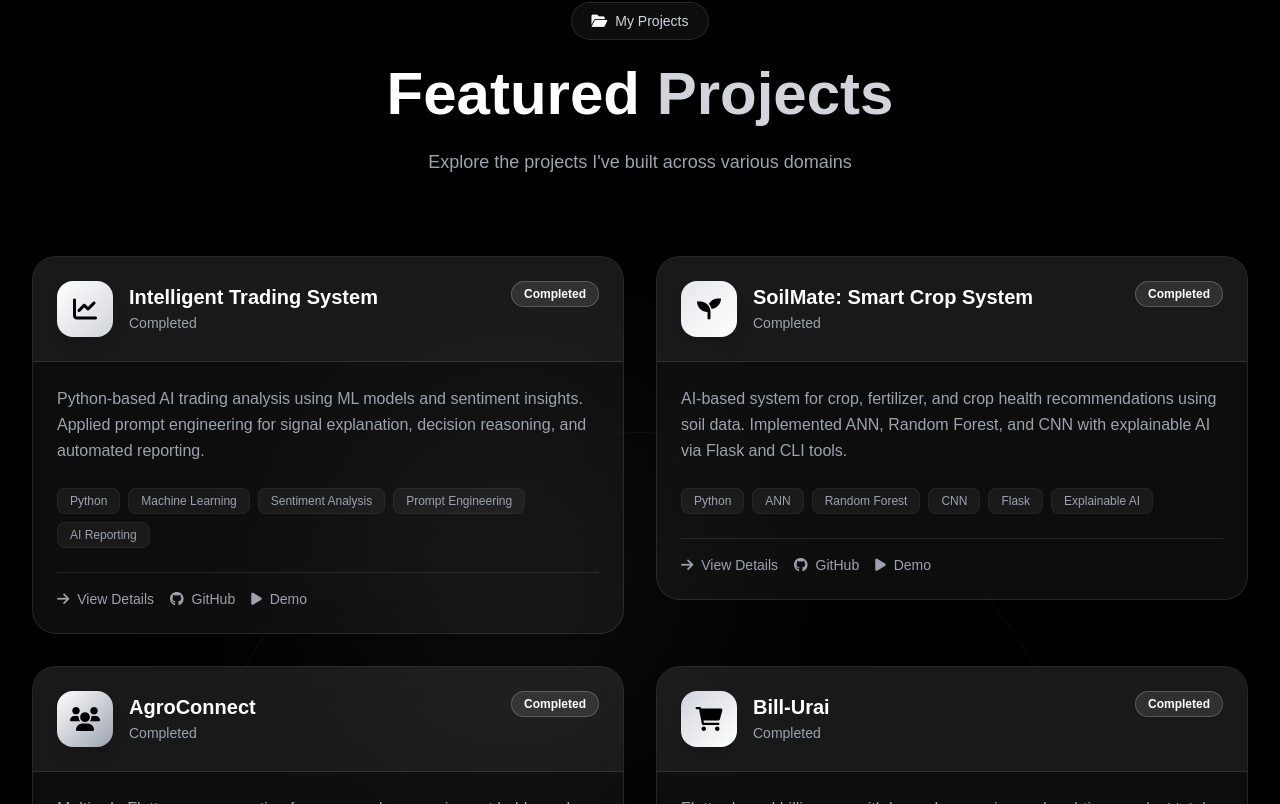
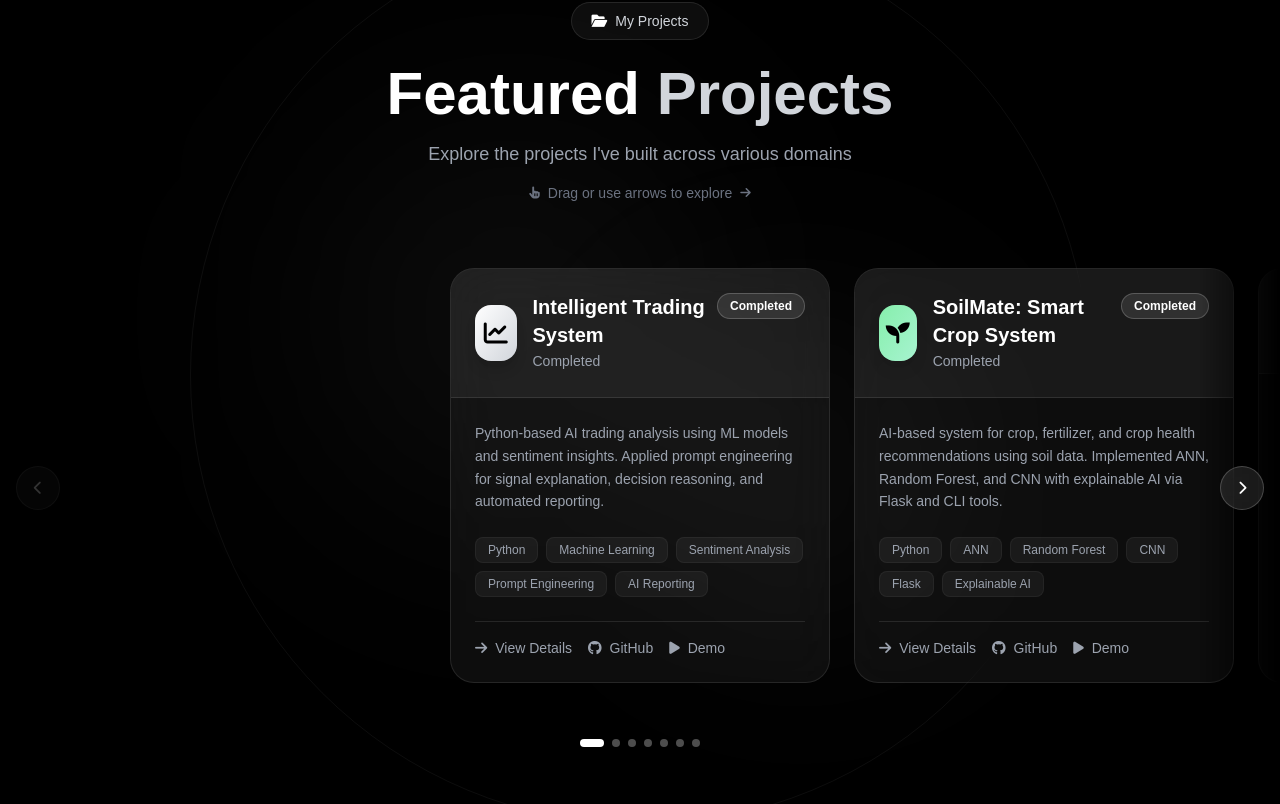
Before and after one commit to ChandraMohan1012/Portfolio, a Next.js app: page / in a window 1280 px wide. Shown: the part 3396-4200 px from the top of the page. Built offline with nearby package versions, Linux system fonts and the light colour scheme.

Commit message:
feat: replace grid layout with horizontal scroll carousel in Projects section

```diff
--- a/src/components/Projects.tsx
+++ b/src/components/Projects.tsx
@@ -1,33 +1,28 @@
 'use client'
 
-import { useEffect, useRef, useState } from 'react'
+import { useEffect, useRef, useState, useCallback } from 'react'
 import { useRouter } from 'next/navigation'
 
 const Projects = () => {
   const [isVisible, setIsVisible] = useState(false)
   const [hoveredProject, setHoveredProject] = useState<number | null>(null)
-  const ref = useRef(null)
+  const [activeIndex, setActiveIndex] = useState(0)
+  const [isDragging, setIsDragging] = useState(false)
+  const [dragStart, setDragStart] = useState(0)
+  const [scrollStart, setScrollStart] = useState(0)
+  const sectionRef = useRef<HTMLDivElement>(null)
+  const scrollRef = useRef<HTMLDivElement>(null)
   const router = useRouter()
 
   useEffect(() => {
     const observer = new IntersectionObserver(
       ([entry]) => {
-        if (entry.isIntersecting) {
-          setIsVisible(true)
-        }
+        if (entry.isIntersecting) setIsVisible(true)
       },
       { threshold: 0.1, rootMargin: '0px 0px -50px 0px' }
     )
-
-    if (ref.current) {
-      observer.observe(ref.current)
-    }
-
-    return () => {
-      if (ref.current) {
-        observer.unobserve(ref.current)
-      }
-    }
+    if (sectionRef.current) observer.observe(sectionRef.current)
+    return () => { if (sectionRef.current) observer.unobserve(sectionRef.current) }
   }, [])
 
   const projects = [
@@ -37,6 +32,7 @@ const Projects = () => {
       icon: 'fas fa-chart-line',
       status: 'Completed',
       gradient: 'from-white to-gray-300',
+      glowColor: 'rgba(255,255,255,0.15)',
       description: 'Python-based AI trading analysis using ML models and sentiment insights. Applied prompt engineering for signal explanation, decision reasoning, and automated reporting.',
       technologies: ['Python', 'Machine Learning', 'Sentiment Analysis', 'Prompt Engineering', 'AI Reporting'],
       github: 'https://github.com/ChandraMohan1012/Intelligent-Trading-System',
@@ -47,7 +43,8 @@ const Projects = () => {
       slug: 'soilmate',
       icon: 'fas fa-seedling',
       status: 'Completed',
-      gradient: 'from-gray-200 to-white',
+      gradient: 'from-green-300 to-emerald-200',
+      glowColor: 'rgba(110,231,183,0.18)',
       description: 'AI-based system for crop, fertilizer, and crop health recommendations using soil data. Implemented ANN, Random Forest, and CNN with explainable AI via Flask and CLI tools.',
       technologies: ['Python', 'ANN', 'Random Forest', 'CNN', 'Flask', 'Explainable AI'],
       github: 'https://github.com/ChandraMohan1012/SoilMate.git',
@@ -58,7 +55,8 @@ const Projects = () => {
       slug: 'agroconnect',
       icon: 'fas fa-users',
       status: 'Completed',
-      gradient: 'from-white to-gray-400',
+      gradient: 'from-yellow-300 to-lime-200',
+      glowColor: 'rgba(253,224,71,0.15)',
       description: 'Multi-role Flutter app connecting farmers, workers, equipment holders, shop owners, and buyers. Role-based dashboards with weather updates, rentals, crop sales, hiring, and offline support.',
       technologies: ['Flutter', 'Dart', 'Hive', 'Weather API', 'Role-based Auth', 'Offline Storage'],
       github: 'https://github.com/ChandraMohan1012/Agro_connect',
@@ -69,7 +67,8 @@ const Projects = () => {
       slug: 'bill-urai',
       icon: 'fas fa-shopping-cart',
       status: 'Completed',
-      gradient: 'from-gray-300 to-white',
+      gradient: 'from-purple-300 to-pink-200',
+      glowColor: 'rgba(216,180,254,0.18)',
       description: 'Flutter-based billing app with barcode scanning and real-time product total calculation. Hive-powered offline storage for billing data and app state persistence.',
       technologies: ['Flutter', 'Dart', 'Hive', 'Barcode Scanner', 'Offline Storage'],
       github: 'https://github.com/ChandraMohan1012/Bill-Urai',
@@ -81,6 +80,7 @@ const Projects = () => {
       icon: 'fas fa-utensils',
       status: 'Completed',
       gradient: 'from-orange-300 to-red-200',
+      glowColor: 'rgba(251,146,60,0.18)',
       description: 'Flutter-based food ordering & social dining app with Lottie animations, Supabase backend integration, and image upload. Designed for a premium restaurant experience with real-time order management.',
       technologies: ['Flutter', 'Dart', 'Supabase', 'Lottie', 'image_picker', 'Font Awesome'],
       github: 'https://github.com/ChandraMohan1012/Virundhu',
@@ -92,6 +92,7 @@ const Projects = () => {
       icon: 'fas fa-globe',
       status: 'Live',
       gradient: 'from-blue-300 to-cyan-200',
+      glowColor: 'rgba(147,197,253,0.18)',
       description: 'Professional business exports portfolio website built with pure HTML/CSS. Showcases product listings, IEC/GST details, WhatsApp inquiry integration, and multi-page navigation. Deployed live on Vercel.',
       technologies: ['HTML', 'CSS', 'JavaScript', 'Vercel', 'WhatsApp API'],
       github: 'https://github.com/ChandraMohan1012/exports-portfolio',
@@ -103,6 +104,7 @@ const Projects = () => {
       icon: 'fas fa-chart-bar',
       status: 'Completed',
       gradient: 'from-indigo-300 to-blue-200',
+      glowColor: 'rgba(165,180,252,0.18)',
       description: 'Flutter app for tracking Consumer Price Index (CPI) data with Supabase backend. Features data sharing, native splash screen, provider-based state management, and offline path storage.',
       technologies: ['Flutter', 'Dart', 'Supabase', 'Provider', 'share_plus', 'intl'],
       github: 'https://github.com/ChandraMohan1012/CPI',
@@ -110,80 +112,175 @@ const Projects = () => {
     }
   ]
 
+  // ── Scroll helpers ──────────────────────────────────────────────────────────
+  const CARD_WIDTH = 380
+  const GAP = 24
+
+  const scrollTo = useCallback((index: number) => {
+    if (!scrollRef.current) return
+    const clamped = Math.max(0, Math.min(index, projects.length - 1))
+    setActiveIndex(clamped)
+    scrollRef.current.scrollTo({
+      left: clamped * (CARD_WIDTH + GAP),
+      behavior: 'smooth'
+    })
+  }, [projects.length])
+
+  // Sync dot indicator when user manually scrolls
+  useEffect(() => {
+    const el = scrollRef.current
+    if (!el) return
+    const onScroll = () => {
+      const idx = Math.round(el.scrollLeft / (CARD_WIDTH + GAP))
+      setActiveIndex(Math.max(0, Math.min(idx, projects.length - 1)))
+    }
+    el.addEventListener('scroll', onScroll, { passive: true })
+    return () => el.removeEventListener('scroll', onScroll)
+  }, [projects.length])
+
+  // ── Drag to scroll ──────────────────────────────────────────────────────────
+  const onMouseDown = (e: React.MouseEvent) => {
+    setIsDragging(true)
+    setDragStart(e.clientX)
+    setScrollStart(scrollRef.current?.scrollLeft ?? 0)
+  }
+  const onMouseMove = (e: React.MouseEvent) => {
+    if (!isDragging || !scrollRef.current) return
+    scrollRef.current.scrollLeft = scrollStart - (e.clientX - dragStart)
+  }
+  const onMouseUp = () => setIsDragging(false)
+
   return (
     <section
       id="projects"
       className="py-32 relative overflow-hidden"
-      ref={ref}
+      ref={sectionRef}
     >
-      {/* Minimalist background */}
+      {/* Background blobs */}
       <div className="absolute inset-0 overflow-hidden pointer-events-none">
-        <div className="absolute top-1/4 left-1/4 w-96 h-96 bg-white/5 rounded-full blur-[120px]"></div>
-        <div className="absolute bottom-1/4 right-1/4 w-80 h-80 bg-gray-300/5 rounded-full blur-[100px]"></div>
-        <div className="absolute top-1/2 left-1/2 -translate-x-1/2 -translate-y-1/2 w-[900px] h-[900px] border border-white/5 rounded-full"></div>
+        <div className="absolute top-1/4 left-1/4 w-96 h-96 bg-white/5 rounded-full blur-[120px]" />
+        <div className="absolute bottom-1/4 right-1/4 w-80 h-80 bg-gray-300/5 rounded-full blur-[100px]" />
+        <div className="absolute top-1/2 left-1/2 -translate-x-1/2 -translate-y-1/2 w-[900px] h-[900px] border border-white/5 rounded-full" />
       </div>
 
-      <div className="max-w-7xl mx-auto px-4 sm:px-6 lg:px-8 relative z-10">
-        {/* Section Header */}
-        <div className={`text-center mb-20 transition-all duration-700 ${
+      <div className="relative z-10">
+        {/* ── Section Header ───────────────────────────────────────────────── */}
+        <div className={`text-center mb-16 px-4 transition-all duration-700 ${
           isVisible ? 'opacity-100 translate-y-0' : 'opacity-0 translate-y-8'
         }`}>
           <span className="inline-flex items-center gap-2 px-5 py-2 bg-white/5 backdrop-blur-xl border border-white/10 rounded-full text-sm font-medium mb-6">
-            <i className="fas fa-folder-open text-white"></i>
+            <i className="fas fa-folder-open text-white" />
             <span className="text-gray-300">My Projects</span>
           </span>
-          <h2 className="text-4xl md:text-6xl font-display font-bold text-white mb-6">
+          <h2 className="text-4xl md:text-6xl font-display font-bold text-white mb-4">
             Featured <span className="text-gray-300">Projects</span>
           </h2>
-          <p className="text-gray-400 text-lg max-w-2xl mx-auto">
+          <p className="text-gray-400 text-lg max-w-2xl mx-auto mb-3">
             Explore the projects I&apos;ve built across various domains
           </p>
+          {/* Scroll hint */}
+          <span className={`inline-flex items-center gap-2 text-gray-500 text-sm transition-all duration-700 delay-500 ${
+            isVisible ? 'opacity-100' : 'opacity-0'
+          }`}>
+            <i className="fas fa-hand-pointer text-xs" />
+            Drag or use arrows to explore
+            <i className="fas fa-arrow-right text-xs animate-bounce-x" />
+          </span>
         </div>
 
-        <div className="grid md:grid-cols-2 gap-8">
+        {/* ── Carousel Wrapper ─────────────────────────────────────────────── */}
+        <div className="relative">
+          {/* Left fade edge */}
+          <div className="absolute left-0 top-0 bottom-0 w-20 bg-gradient-to-r from-black to-transparent z-20 pointer-events-none" />
+          {/* Right fade edge */}
+          <div className="absolute right-0 top-0 bottom-0 w-20 bg-gradient-to-l from-black to-transparent z-20 pointer-events-none" />
+
+          {/* ── Prev / Next buttons ───────────────────────────────────────── */}
+          <button
+            id="projects-prev"
+            onClick={() => scrollTo(activeIndex - 1)}
+            disabled={activeIndex === 0}
+            className="absolute left-4 top-1/2 -translate-y-1/2 z-30 w-11 h-11 rounded-full bg-white/10 backdrop-blur-md border border-white/20 flex items-center justify-center text-white hover:bg-white/20 hover:scale-110 transition-all duration-300 disabled:opacity-20 disabled:cursor-not-allowed"
+            aria-label="Previous project"
+          >
+            <i className="fas fa-chevron-left text-sm" />
+          </button>
+          <button
+            id="projects-next"
+            onClick={() => scrollTo(activeIndex + 1)}
+            disabled={activeIndex === projects.length - 1}
+            className="absolute right-4 top-1/2 -translate-y-1/2 z-30 w-11 h-11 rounded-full bg-white/10 backdrop-blur-md border border-white/20 flex items-center justify-center text-white hover:bg-white/20 hover:scale-110 transition-all duration-300 disabled:opacity-20 disabled:cursor-not-allowed"
+            aria-label="Next project"
+          >
+            <i className="fas fa-chevron-right text-sm" />
+          </button>
+
+          {/* ── Scroll track ─────────────────────────────────────────────── */}
+          <div
+            ref={scrollRef}
+            onMouseDown={onMouseDown}
+            onMouseMove={onMouseMove}
+            onMouseUp={onMouseUp}
+            onMouseLeave={onMouseUp}
+            className="flex gap-6 overflow-x-auto pb-6 px-[max(2rem,calc(50vw-190px))] scroll-smooth"
+            style={{
+              scrollSnapType: 'x mandatory',
+              cursor: isDragging ? 'grabbing' : 'grab',
+              msOverflowStyle: 'none',
+              scrollbarWidth: 'none',
+            }}
+          >
             {projects.map((project, index) => (
               <div
                 key={index}
-              className={`group relative transition-all duration-700 ${
-                isVisible
-                  ? 'opacity-100 translate-y-0'
-                  : 'opacity-0 translate-y-12'
+                className={`group relative flex-none transition-all duration-700 ${
+                  isVisible ? 'opacity-100 translate-y-0' : 'opacity-0 translate-y-12'
                 }`}
                 style={{
-                transitionDelay: isVisible ? `${200 + (index * 150)}ms` : '0ms'
+                  width: `${CARD_WIDTH}px`,
+                  scrollSnapAlign: 'center',
+                  transitionDelay: isVisible ? `${150 + index * 80}ms` : '0ms',
                 }}
                 onMouseEnter={() => setHoveredProject(index)}
                 onMouseLeave={() => setHoveredProject(null)}
               >
-              {/* Card glow */}
-              <div className={`absolute -inset-1 bg-gradient-to-r ${project.gradient} rounded-3xl blur-xl opacity-0 group-hover:opacity-30 transition-all duration-500`}></div>
+                {/* Glow halo */}
+                <div
+                  className="absolute -inset-2 rounded-3xl blur-2xl opacity-0 group-hover:opacity-100 transition-all duration-500 pointer-events-none"
+                  style={{ background: `radial-gradient(ellipse at center, ${project.glowColor}, transparent 70%)` }}
+                />
 
                 <div
-                className="relative bg-white/5 backdrop-blur-xl border border-white/10 rounded-3xl overflow-hidden hover:border-white/20 transition-all duration-500 cursor-pointer"
+                  className="relative h-full bg-white/5 backdrop-blur-xl border border-white/10 rounded-3xl overflow-hidden hover:border-white/25 transition-all duration-500 cursor-pointer flex flex-col"
                   onClick={() => router.push(`/projects/${project.slug}`)}
                 >
-                {/* Header */}
+                  {/* Card header */}
                   <div className="p-6 bg-white/5 border-b border-white/10">
                     <div className="flex justify-between items-start">
                       <div className="flex items-center gap-4">
                         <div className={`w-14 h-14 bg-gradient-to-br ${project.gradient} rounded-2xl flex items-center justify-center shadow-lg group-hover:scale-110 group-hover:rotate-6 transition-all duration-500`}>
-                        <i className={`${project.icon} text-2xl text-black`}></i>
+                          <i className={`${project.icon} text-2xl text-black`} />
                         </div>
                         <div>
                           <h3 className="text-xl font-bold text-white group-hover:text-gray-200 transition-all duration-300">
                             {project.title}
                           </h3>
-                        <span className="text-gray-400 text-sm">Completed</span>
+                          <span className="text-gray-400 text-sm">{project.status}</span>
                         </div>
                       </div>
-                    <span className="px-3 py-1 bg-white/10 text-white text-xs font-semibold rounded-full border border-white/20">
-                      {project.status}
+                      <span className={`px-3 py-1 text-xs font-semibold rounded-full border ${
+                        project.status === 'Live'
+                          ? 'bg-green-500/20 text-green-300 border-green-500/30'
+                          : 'bg-white/10 text-white border-white/20'
+                      }`}>
+                        {project.status === 'Live' ? '● Live' : project.status}
                       </span>
                     </div>
                   </div>
 
-                <div className="p-6">
-                  <p className="text-gray-400 mb-6 leading-relaxed">
+                  {/* Card body */}
+                  <div className="p-6 flex flex-col flex-1">
+                    <p className="text-gray-400 mb-6 leading-relaxed text-sm flex-1">
                       {project.description}
                     </p>
 
@@ -204,7 +301,7 @@ const Projects = () => {
 
                     <div className="flex gap-4 pt-4 border-t border-white/10">
                       <span className="flex items-center gap-2 text-gray-400 group-hover:text-white transition-colors duration-300 text-sm font-medium">
-                      <i className="fas fa-arrow-right"></i>
+                        <i className="fas fa-arrow-right" />
                         View Details
                       </span>
                       <a
@@ -214,7 +311,7 @@ const Projects = () => {
                         onClick={(e) => e.stopPropagation()}
                         className="flex items-center gap-2 text-gray-400 hover:text-white transition-colors duration-300 text-sm font-medium"
                       >
-                      <i className="fab fa-github"></i>
+                        <i className="fab fa-github" />
                         GitHub
                       </a>
                       {project.demo && (
@@ -225,7 +322,7 @@ const Projects = () => {
                           onClick={(e) => e.stopPropagation()}
                           className="flex items-center gap-2 text-gray-400 hover:text-white transition-colors duration-300 text-sm font-medium"
                         >
-                        <i className="fas fa-play"></i>
+                          <i className="fas fa-play" />
                           Demo
                         </a>
                       )}
@@ -236,6 +333,26 @@ const Projects = () => {
             ))}
           </div>
         </div>
+
+        {/* ── Dot indicators ───────────────────────────────────────────────── */}
+        <div className={`flex justify-center gap-2 mt-8 transition-all duration-700 ${
+          isVisible ? 'opacity-100' : 'opacity-0'
+        }`}>
+          {projects.map((_, idx) => (
+            <button
+              key={idx}
+              id={`project-dot-${idx}`}
+              onClick={() => scrollTo(idx)}
+              aria-label={`Go to project ${idx + 1}`}
+              className={`rounded-full transition-all duration-300 ${
+                activeIndex === idx
+                  ? 'w-6 h-2 bg-white'
+                  : 'w-2 h-2 bg-white/30 hover:bg-white/60'
+              }`}
+            />
+          ))}
+        </div>
+      </div>
     </section>
   )
 }
```
Lines whose indentation alone changed are shown as unchanged.
